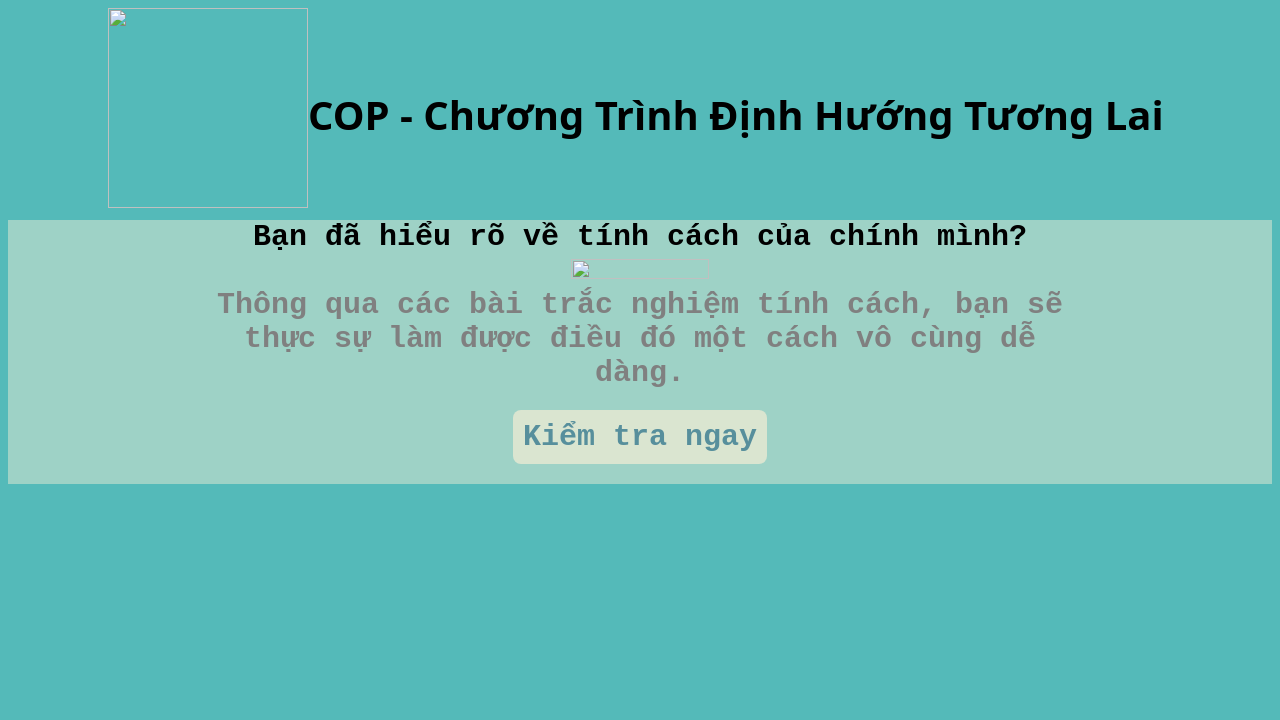
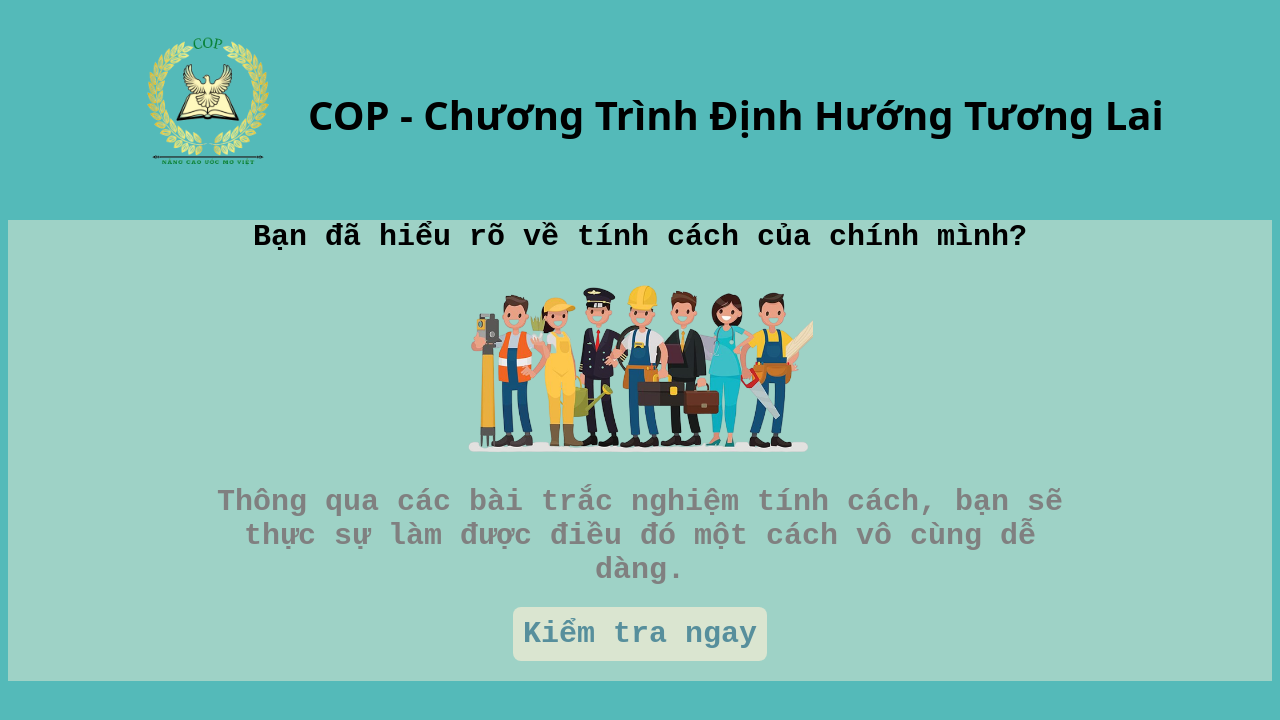
Before and after one commit to PETERchicken1465/TECH, a plain HTML site: page index.html in a window 1280 px wide. Drawn offline with Linux system fonts and the light colour scheme; the site is published under a folder, as on GitHub Pages, so addresses that start at the root find nothing.

Commit message:
Update index.html

```diff
--- a/index.html
+++ b/index.html
@@ -6,7 +6,7 @@
     <meta http-equiv="X-UA-Compatible" content="IE=edge">
     <meta name="viewport" content="width=device-width, initial-scale=1.0">
     <link rel="stylesheet" href="style.css">
-    <link rel="icon" href="/assets/logo_Đạt-removebg-preview.ico">
+    <link rel="icon" href="assets/logo_Đạt-removebg-preview.ico">
     <title>COP - Chương Trình Định Hướng Nghề Nghiệp</title>
 </head>
 
@@ -14,7 +14,7 @@
 
     <div class="navbar">
         <div class="logo">
-            <img src="/assets/logo_Đạt-removebg-preview.png " width="200px" height="200px">
+            <img src="assets/logo_Đạt-removebg-preview.png " width="200px" height="200px">
         </div>
         <div>
             COP - Chương Trình Định Hướng Tương Lai
@@ -26,7 +26,7 @@
                 Bạn đã hiểu rõ về tính cách của chính mình?
             </div>
             <div class="image">
-                <img width="40%" height="40%" src="/assets/phu-am-danh-tu-dem-duoc-so-it-so-nhieu-khong-dem-duoc-tu-vung-nghe-nghiep-jobs-3-removebg-preview.png" alt="">
+                <img width="40%" height="40%" src="assets/phu-am-danh-tu-dem-duoc-so-it-so-nhieu-khong-dem-duoc-tu-vung-nghe-nghiep-jobs-3-removebg-preview.png" alt="">
             </div>
         </div>
         <div class="information">
```
